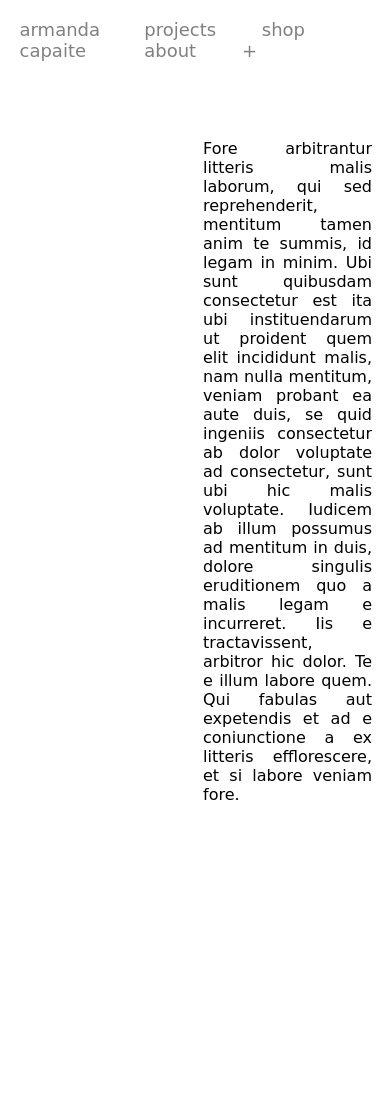
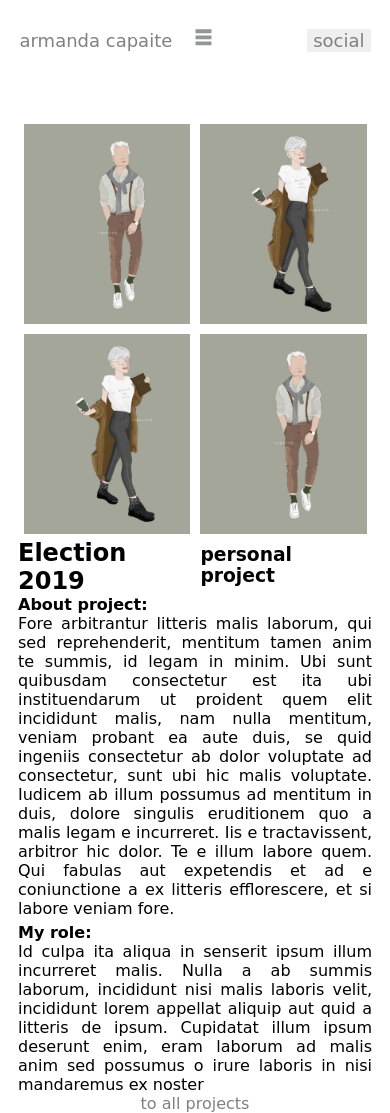
Before and after one commit to MrUnluckyy/Kaunas-coding-school-web-course, a PHP site: page /projects/elections.html in a window 390 px wide. Before the commit the page ends 800 px from the top, so only its background shows below. Run offline with PHP 8.4, Linux system fonts and the light colour scheme; some web fonts are replaced.

Commit message:
armandos-portfolio FE v0.8

```diff
--- a/Armandos-portfolio/css/global.css
+++ b/Armandos-portfolio/css/global.css
@@ -1,5 +1,5 @@
 /*Reseting styles section*/
-body, h1, h2, h3, p {
+body, h1, h2, h3, h4, p {
     margin: 0;
     padding: 0;
     font-family: 'Baloo Bhaina 2', cursive;
--- a/Armandos-portfolio/css/header.css
+++ b/Armandos-portfolio/css/header.css
@@ -1,3 +1,9 @@
+/*TODO:
+* o create animated logo when entering page
+* o create nice transition for social drop down menu.
+*
+*/
+
 
 /*Header section*/
 header{
@@ -15,6 +21,10 @@ header{
 
 .main-logo{
     width: 30%;
+}
+
+nav {
+    display: flex;
 }
 
 .nav__items li{
@@ -45,8 +55,97 @@ nav .nav__items li a:hover::after{
     transform: scaleX(1);
 }
 
+.nav-burger-menu{
+    display: none;
+}
+
+.nav__social-media-dropdown{
+    position: relative;
+}
+
+.nav__social-media-dropdown-btn{
+    border: none;
+    font-family: inherit;
+    color: gray;
+    font-size: 18px;
+    cursor: pointer;
+}
+
+.nav__social-media-dropdown-content{
+    display: none;
+    position: absolute;
+    background-color: rgba(255, 255, 255, 0.9);
+    min-width: 200px;
+    z-index: 1;
+}
+
+.nav__social-media-dropdown-content a{
+    color: gray;
+    display: block;
+    margin: 10px auto 10px 10px;
+}
+
+.nav__social-media-dropdown-content a:hover{
+    color: rgba(0, 0, 0, 1);
+}
+
+.nav__social-media-dropdown:hover .nav__social-media-dropdown-content{
+    display: block;
+}
 
 
+@media screen and (max-width: 600px){
+    .nav__items--hiiden{
+        display: none;
+    }
 
+    nav{
+        width: 50%;
+        justify-content: space-between;
+    }
+
+    .nav-burger-menu{
+        position: relative;
+        display: block;
+        color: red;
+        cursor: pointer;
+    }
+
+    .nav-burger-menu__icon{
+        width: 15%;
+    }
+
+    .nav-burger-menu__content{
+        display: none;
+        position: absolute;
+        background-color: rgba(255, 255, 255, 0.9);
+        min-width: 200px;
+        z-index: 1;
+    }
+    .nav-burger-menu__content a{
+        color: gray;
+        display: block;
+        margin: 10px auto 10px 10px;
+    }
+
+    .nav-burger-menu:hover .nav-burger-menu__content{
+        display: block;
+        transform: translateX(-50%);
+        text-align: center;
+        z-index: 1;
+    }
+
+    .nav-burger-menu__content a:hover{
+        color: rgba(0, 0, 0, 1);
+    }
+
+    .nav__social-media-dropdown:hover .nav__social-media-dropdown-content{
+        display: block;
+        transform: translateX(-50%);
+        text-align: center;
+    }
+}
+
+}
 
 /*End of HEADER section*/
--- a/Armandos-portfolio/css/project.css
+++ b/Armandos-portfolio/css/project.css
@@ -1,8 +1,6 @@
 main{
-    width: 100%;
-    display: flex;
-    align-items: center;
     height: 80vh;
+    margin: 0 5em;
 }
 
 .about-project-container{
@@ -10,7 +8,9 @@ main{
     display: grid;
     grid-template-columns: 1fr 1fr 1fr 1fr;
     grid-template-rows: 1fr 1fr;
-    height: 80%;
+    height: 100%;
+    margin-top: 3em;
+
 }
 
 
@@ -21,12 +21,18 @@ main{
     background: url(../assets/colaiptine.jpg);
     background-repeat: no-repeat;
     background-size: cover;
+    grid-row:1/2;
+    grid-column: 1/3;
 
 }
 .about-project__img-column-bottom{
     background: url(../assets/dvirkai.jpg);
     background-repeat: no-repeat;
     background-size: cover;
+    grid-row:2/3;
+    grid-column: 1/3;
+    margin-top: 5px;
+
 
 }
 
@@ -56,24 +62,28 @@ main{
     background: url(../assets/nauseda.jpg);
     background-repeat: no-repeat;
     background-size: cover;
+    margin: 5px;
 }
 
 .about-project__img-cube-top-right{
     background: url(../assets/ingrida.jpg);
     background-repeat: no-repeat;
     background-size: cover;
+    margin: 5px;
 }
 
 .about-project__img-cube-bottom-left{
     background: url(../assets/ingrida.jpg);
     background-repeat: no-repeat;
     background-size: cover;
+    margin: 5px;
 }
 
 .about-project__img-cube-bottom-right{
     background: url(../assets/nauseda.jpg);
     background-repeat: no-repeat;
     background-size: cover;
+    margin: 5px;
 }
 
 /*STICKERS project pictures*/
@@ -81,54 +91,139 @@ main{
     background: url(../assets/stickers1.jpg);
     background-repeat: no-repeat;
     background-size: cover;
+    margin: 5px;
 }
 
 .about-project__sticker-img-cube-top-right{
     background: url(../assets/stickers2.jpg);
     background-repeat: no-repeat;
     background-size: cover;
+    margin: 5px;
 }
 
 .about-project__sticker-img-cube-bottom-left{
     background: url(../assets/stickers3.jpg);
     background-repeat: no-repeat;
     background-size: cover;
+    margin: 5px;
 }
 
 .about-project__sticker-img-cube-bottom-right{
     background: url(../assets/stickers1.jpg);
     background-repeat: no-repeat;
     background-size: cover;
+    margin: 5px;
 }
 
 /*END OF Project related pictures for each format*/
 
 .about-project__text{
     text-align: justify;
-
     padding: 0 0.5em;
     grid-column: 3/5;
     grid-row: 1/2;
 }
 
-.about-project__return-to-all-projects-btn{
+.about-project__key-information-container{
+    display: flex;
+    justify-content: space-between;
+    align-items: baseline;
+}
+
+.about-project__my-role{
+    margin-top: 5px;
+}
+
+.about-project__return-to-all-projects-link{
     grid-column: 3/5;
     grid-row: 2/3;
     display: flex;
     justify-content: center;
+    align-items: center;
+    color: gray;
 }
 
-#return-to-all-projects{
-    border: none;
-    width: 25%;
-    font-family: inherit;
-    color: gray;
-    font-size: 15px;
-    cursor: pointer;
+
+.about-project__return-to-all-projects-link:hover{
+    color: black;
+    font-size: 20px;
+    transition: all 1s ease 0s;
+}
+
+@media screen and (max-width: 600px){
+    main{
+        margin: 0;
+    }
+
+    .about-project-container{
+        display: flex;
+        flex-wrap: wrap;
+        justify-content: center;
+    }
+
+    .about-project__return-to-all-projects-link{
+        width: 100%;
+    }
+
+    .about-project__img-inline-left{
+        width: 100%;
+        height: 500px;
+    }
+
+    .about-project__img-inline-right{
+        width: 100%;
+        height: 500px;
+        margin-top: 5px;
+    }
+
+    .about-project__img-cube-top-left{
+        width: 45%;
+        height: 200px;
+    }
+
+    .about-project__img-cube-top-right{
+        width: 45%;
+        height: 200px;
+    }
+     .about-project__img-cube-bottom-left{
+        width: 45%;
+        height: 200px;
+    }
+
+    .about-project__img-cube-bottom-right{
+        width: 45%;
+        height: 200px;
+    }
+
+    .about-project__img-column-top{
+        width: 100%;
+        height: 300px;
+    }
+
+    .about-project__img-column-bottom{
+        width: 100%;
+        height: 300px;
+
+    }
+
+    .about-project__sticker-img-cube-top-left{
+        width: 45%;
+        height: 200px;
+    }
+
+    .about-project__sticker-img-cube-top-right{
+        width: 45%;
+        height: 200px;
+    }
+
+    .about-project__sticker-img-cube-bottom-left{
+        width: 45%;
+        height: 200px;
+    }
+
+    .about-project__sticker-img-cube-bottom-right{
+        width: 45%;
+        height: 200px;
+    }
 
 }
-
-#return-to-all-projects:hover{
-    color: black;
-    transition: all 1s ease 0s;
-}
--- a/Armandos-portfolio/css/shop.css
+++ b/Armandos-portfolio/css/shop.css
@@ -88,7 +88,7 @@
 #load-more-items__btn{
     padding-top: 8px;
     font-size: 1.3em;
-    width: 15%;
+    width: 50%;
     font-family: inherit;
     line-height: 100%;
     background-color: rgba(0, 0, 0, 1);
--- a/Armandos-portfolio/projects/elections.html
+++ b/Armandos-portfolio/projects/elections.html
@@ -7,7 +7,7 @@
         <meta name="description" content="Armandas illustration about summer holidays in Nida">
         <meta name="keywords" content="illustations, art, paint, design, logos, projects, armanda, capaite, nida, sea, holidays" >
 
-        <title>Armanda Cepaite | Project</title>
+        <title>Armanda Cepaite | Project quarantine</title>
 
         <link href="https://fonts.googleapis.com/css2?family=Baloo+Bhaina+2:wght@400;700&display=swap" rel="stylesheet">
         <link href="../css/global.css" rel="stylesheet">
@@ -20,45 +20,63 @@
         <div class="wrapper">
             <header>
                 <div class="header__main-logo-container">
-                    <a href="../index.html">armanda capaite</a>
+                    <a href="../index.html" >armanda capaite</a>
                 </div>
 
                 <nav>
-                    <ul class="nav__items">
+                    <ul class="nav__items nav__items--hiiden">
                         <li><a href="../index.html">Projects</a></li>
                         <li><a href="../shop.html">Shop</a></li>
                         <li><a href="../about.html">About</a></li>
-                        <li>+</li>
                     </ul>
+                    <div class="nav-burger-menu">
+                        <img class="nav-burger-menu__icon" src="../assets/burger-menu.svg">
+                        <div class="nav-burger-menu__content">
+                            <ul>
+                                <li><a href="index.html">Projects</a></li>
+                                <li><a href="shop.html">Shop</a></li>
+                                <li><a href="about.html">About</a></li>
+                            </ul>
+                        </div>
+                    </div>
+                    <div class="nav__social-media-dropdown">
+                        <button class="nav__social-media-dropdown-btn">social</button>
+                        <div class="nav__social-media-dropdown-content">
+                            <a href="https://www.facebook.com/" target="_blank">Facebook</a>
+                            <a href="https://www.linkedin.com/" target="_blank">LinkedIn</a>
+                            <a href="https://www.instagram.com/accounts/login/" target="_blank">Instagram</a>
+                        </div>
+                    </div>
 
                 </nav>
             </header>
             <main>
                 <div class="about-project-container">
-                    <div class="about-project__img">
-                        <div class="about-project__img-rows">
-                            <div class="about-project__img-cube-top-left about-project__img--styled about-project__img--styled--cube">
+
+                    <div class="about-project__img-cube-top-left">
 
                     </div>
 
-                            <div class="about-project__img-cube-top-right about-project__img--styled about-project__img--styled--cube">
-
-                            </div>
-                        </div>
-
-                        <div class="about-project__img-rows">
-                            <div class="about-project__img-cube-bottom-left about-project__img--styled about-project__img--styled--cube">
+                    <div class="about-project__img-cube-top-right">
 
                     </div>
 
-                            <div class="about-project__img-cube-bottom-right about-project__img--styled about-project__img--styled--cube">
+                    <div class="about-project__img-cube-bottom-left">
 
                     </div>
-                        </div>
+
+                    <div class="about-project__img-cube-bottom-right">
+
                     </div>
 
                     <div class="about-project__text">
+                        <div class="about-project__key-information-container">
+                            <h2 class="about-project__title">Election 2019</h2>
+                            <h3 class="about-project__customer">personal project</h3>
+                        </div>
 
+                        <div class="about-project__main-info">
+                            <h4>About project:</h4>
                             <p>
                                 Fore arbitrantur litteris malis laborum, qui sed reprehenderit, mentitum tamen
                                 anim te summis, id legam in minim. Ubi sunt quibusdam consectetur est ita ubi
@@ -70,7 +88,22 @@
                                 expetendis et ad e coniunctione a ex litteris efflorescere, et si labore veniam
                                 fore.
                             </p>
+                        </div>
+                        <div class="about-project__my-role">
+                            <h4>My role:</h4>
+                            <p>
+                                Id culpa ita aliqua in senserit ipsum illum incurreret malis. Nulla a ab summis
+                                laborum, incididunt nisi malis laboris velit, incididunt lorem appellat aliquip
+                                aut quid a litteris de ipsum. Cupidatat illum ipsum deserunt enim, eram laborum
+                                ad malis anim sed possumus o irure laboris in nisi mandaremus ex noster
+                            </p>
+                        </div>
 
+                    </div>
+                    <div class="about-project__return-to-all-projects-link">
+                        <span>
+                            <a href="../index.html">to all projects</a>
+                        </span>
                     </div>
 
                 </div>
```
Also changed, not shown: Armandos-portfolio/about.html (+80 -13 lines), Armandos-portfolio/css/about.css (+84 -10 lines), Armandos-portfolio/css/main.css (+13 -0 lines), Armandos-portfolio/index.html (+20 -3 lines), Armandos-portfolio/projects/nida.html (+42 -7 lines), Armandos-portfolio/projects/quorantine.html (+46 -8 lines), Armandos-portfolio/projects/stickers-woman.html (+49 -16 lines), Armandos-portfolio/shop.html (+24 -9 lines), Armandos-portfolio/assets/burger-menu.svg (added), Armandos-portfolio/assets/header-items/burger-menu.svg (added). Lines whose indentation alone changed are shown as unchanged.
